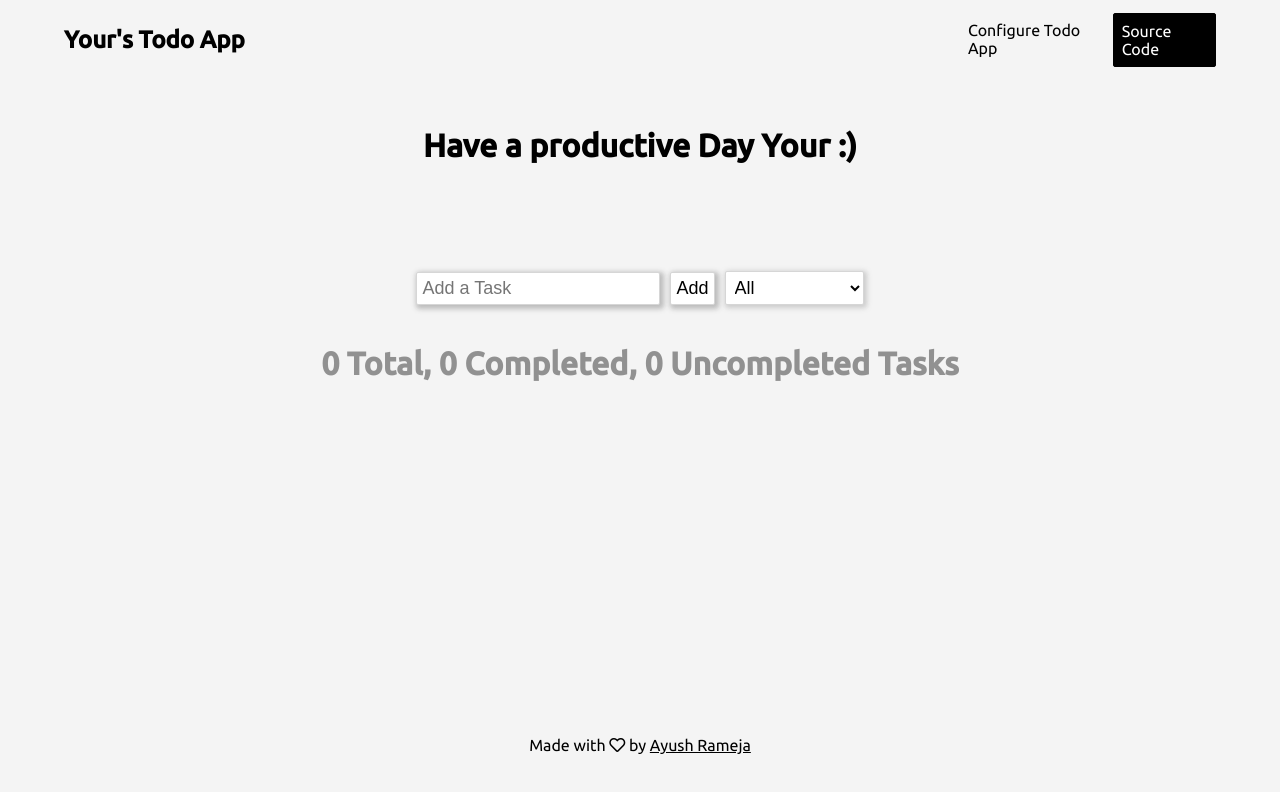
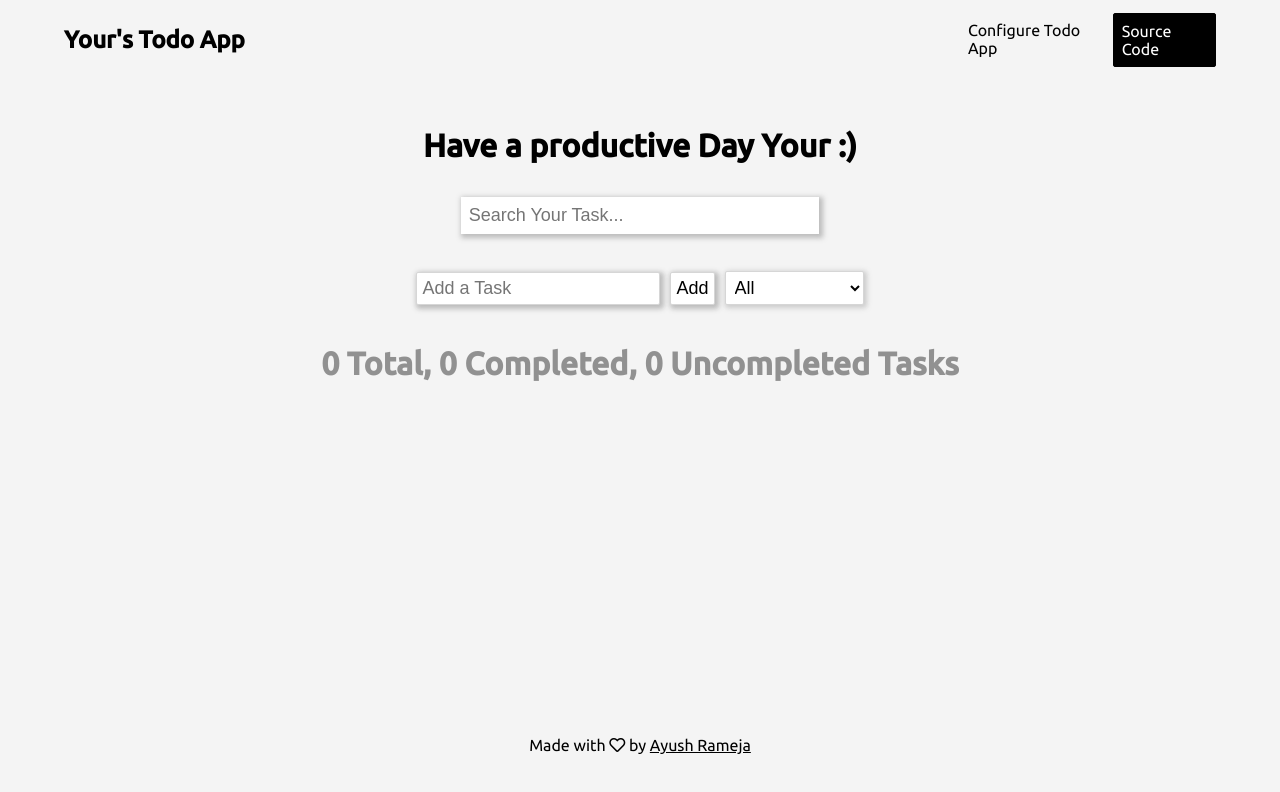
Before and after one commit to RamejaAyush/improved_todo_react, a React (Create React App) app: page /App in a window 1280 px wide. Shown: the top 792 px of the page. Built offline with nearby package versions, Linux system fonts and the light colour scheme.

Commit message:
added search fuctionality

```diff
--- a/src/components/App.js
+++ b/src/components/App.js
@@ -10,6 +10,7 @@ const App = ({ name }) => {
  const [todos, setTodos] = useState([]);
  const [status, setStatus] = useState("all");
  const [filteredTodos, setFilterTodos] = useState([]);
+ const [searchTerm, setSearchTerm] = useState("");
 
  // useeffect
  useEffect(() => {
@@ -48,12 +49,16 @@ const App = ({ name }) => {
     todos={todos}
     setTodos={setTodos}
     setStatus={setStatus}
+    searchTerm={searchTerm}
+    setSearchTerm={setSearchTerm}
    />
    <TodoList
     name={name}
     todos={todos}
     setTodos={setTodos}
     filteredTodos={filteredTodos}
+    searchTerm={searchTerm}
+    setSearchTerm={setSearchTerm}
    />
    <Footer />
   </motion.div>
--- a/src/components/Form.js
+++ b/src/components/Form.js
@@ -1,6 +1,14 @@
 import "../styles/Form.css";
 
-const Form = ({ inputText, setInputText, todos, setTodos, setStatus }) => {
+const Form = ({
+ inputText,
+ setInputText,
+ todos,
+ setTodos,
+ setStatus,
+ setSearchTerm,
+ searchTerm,
+}) => {
  // functions
  const submitHandler = (e) => {
   e.preventDefault();
@@ -18,9 +26,21 @@ const Form = ({ inputText, setInputText, todos, setTodos, setStatus }) => {
  const statusHandler = (e) => {
   setStatus(e.target.value);
  };
+ const searchHandler = (e) => {
+  setSearchTerm(e.target.value);
+  console.log(searchTerm);
+ };
 
  return (
   <div className="formContainer">
+   <div className="search-cont">
+    <input
+     type="text"
+     placeholder="Search Your Task..."
+     onChange={searchHandler}
+     className="search"
+    />
+   </div>
    <form>
     <div className="input-sub">
      <input
--- a/src/components/TodoList.js
+++ b/src/components/TodoList.js
@@ -2,7 +2,13 @@ import "../styles/TodoList.css";
 import Todo from "./Todo";
 import { useState, useEffect } from "react";
 
-const TodoList = ({ todos, setTodos, filteredTodos }) => {
+const TodoList = ({
+ todos,
+ setTodos,
+ filteredTodos,
+ searchTerm,
+ setSearchTerm,
+}) => {
  const [comp, setComp] = useState({});
  const [unComp, setUnComp] = useState({});
 
@@ -19,7 +25,15 @@ const TodoList = ({ todos, setTodos, filteredTodos }) => {
   <>
    <div className="todo-container">
     <div className="todo-list">
-     {filteredTodos.map((todo) => {
+     {filteredTodos
+      .filter((todo) => {
+       if (searchTerm === "") {
+        return todo;
+       } else if (todo.text.toLowerCase().includes(searchTerm.toLowerCase())) {
+        return todo;
+       }
+      })
+      .map((todo) => {
        return (
         <Todo
          todo={todo}
--- a/src/styles/Form.css
+++ b/src/styles/Form.css
@@ -3,9 +3,24 @@
  height: 15vh;
 }
 
+.search-cont {
+ height: 50%;
+ display: grid;
+ place-items: center;
+}
+
+.search-cont input {
+ width: 28%;
+ padding: 8px;
+ font-size: 18px;
+ border: none;
+ box-shadow: 2px 2px 5px 2px rgba(87, 87, 87, 0.349);
+ outline: none;
+}
+
 .formContainer form {
  width: 100%;
- height: 100%;
+ height: 50%;
  display: flex;
  align-items: flex-end;
  justify-content: center;
```
Lines whose indentation alone changed are shown as unchanged.
